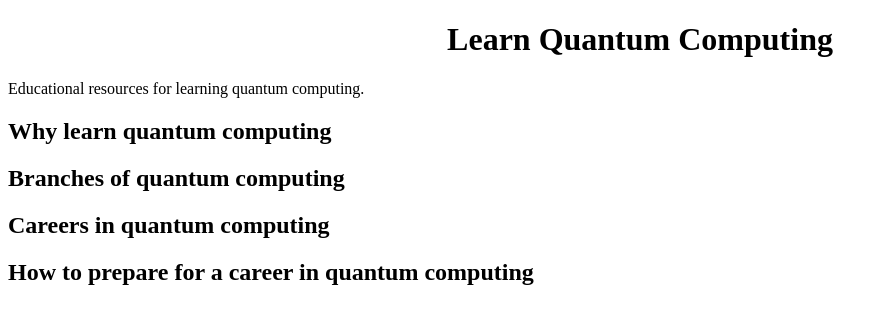
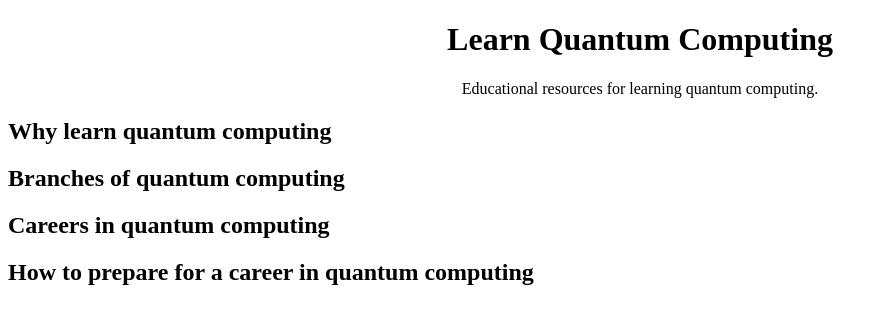
Before and after one commit to learnquantumcomputing/learnquantumcomputing.github.io, a plain HTML site: page index.html in a window 1280 px wide. Shown: the whole page, without its empty margins (0-888 px from the left). Drawn offline with Linux system fonts and the light colour scheme.

Commit message:
Update index.html

```diff
--- a/index.html
+++ b/index.html
@@ -6,7 +6,7 @@
 
 <body>
 	<h1><center>Learn Quantum Computing</center></h1>
-		<p>Educational resources for learning quantum computing.</p>
+		<p><center>Educational resources for learning quantum computing.</center></p>
 	<h2>Why learn quantum computing</h2>
 	<h2>Branches of quantum computing</h2>
 	<h2>Careers in quantum computing</h2>
```
